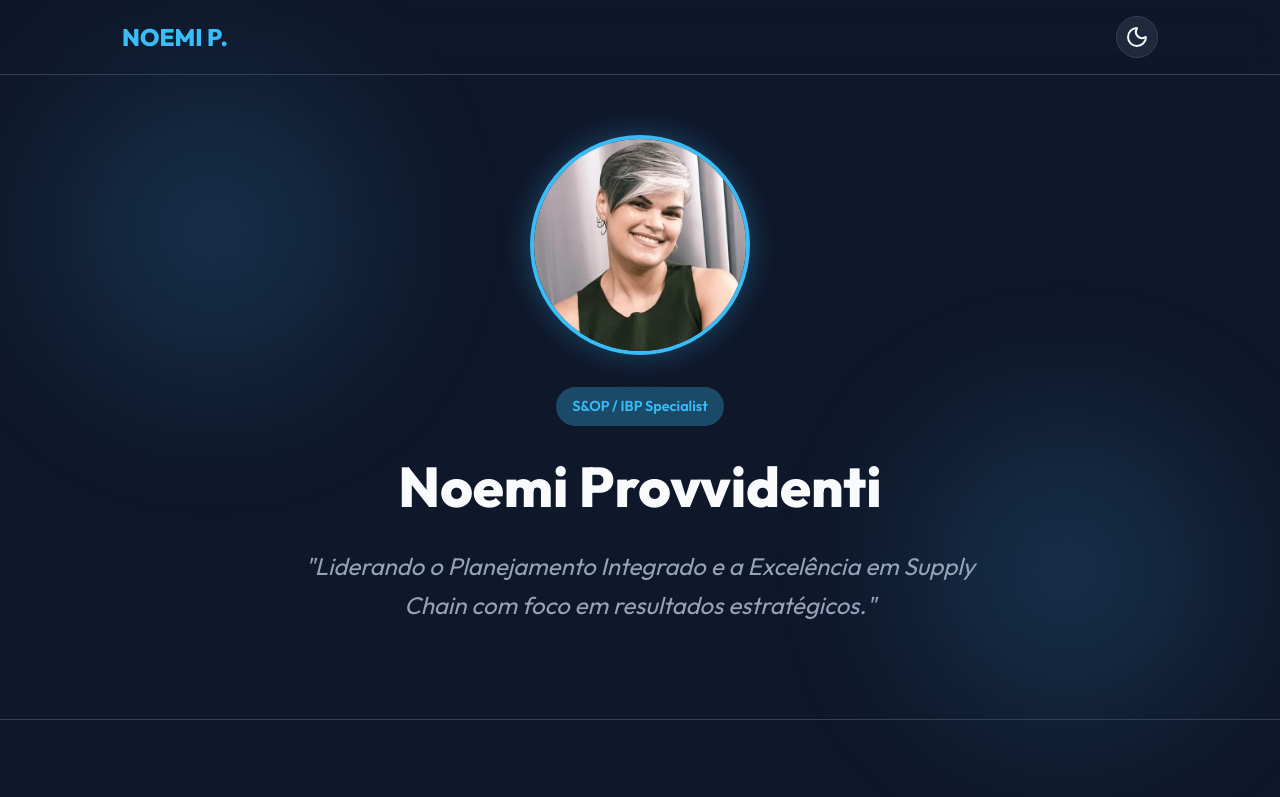
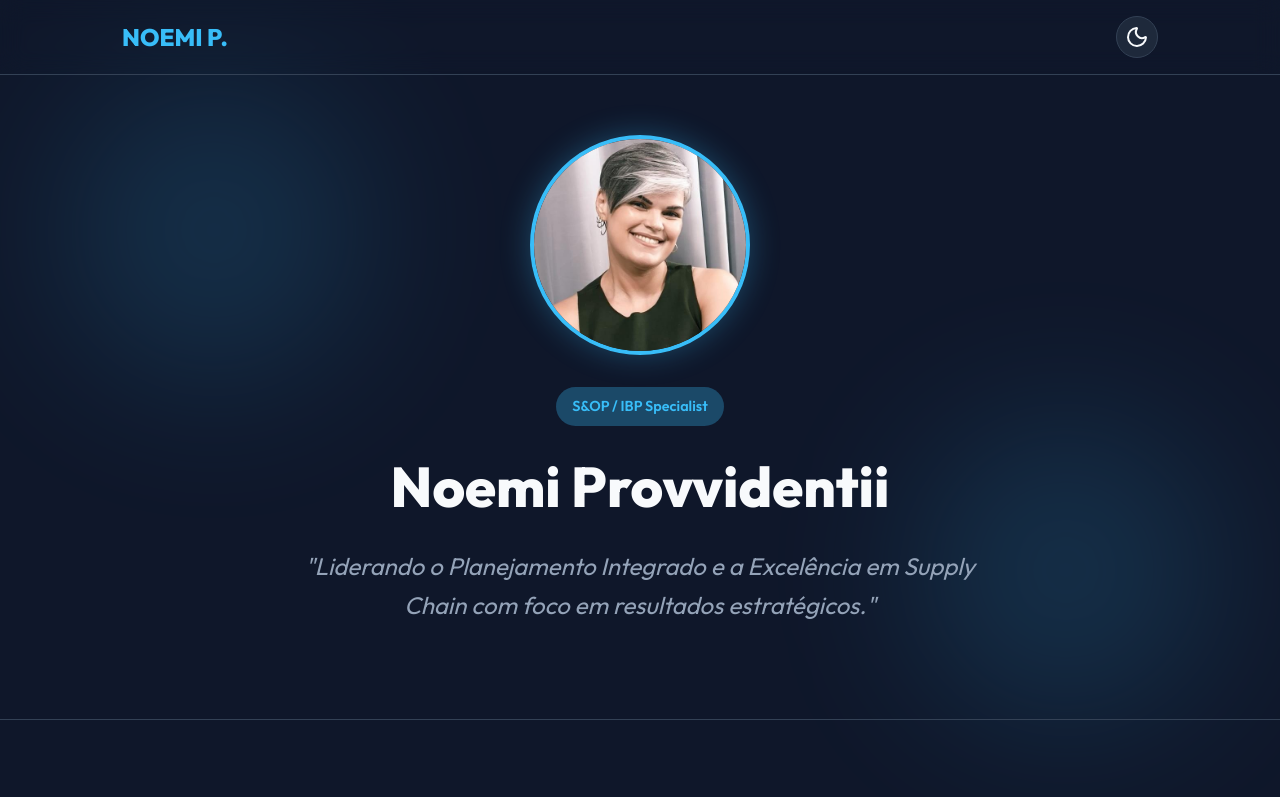
Before and after one commit to nprovvidentimba/CURRICULO_IA_BUILDERS, a plain HTML site: page index.html in a window 1280 px wide. Shown: the top 797 px of the page. Drawn offline with nearby package versions, Linux system fonts and the light colour scheme.

Commit message:
nome com dois "i"

```diff
--- a/index.html
+++ b/index.html
@@ -406,7 +406,7 @@
                 </div>
                 <div class="hero-text" data-aos="fade-up">
                     <span class="badge">S&OP / IBP Specialist</span>
-                    <h1>Noemi Provvidenti</h1>
+                    <h1>Noemi Provvidentii</h1>
                     <p>"Liderando o Planejamento Integrado e a Excelência em Supply Chain com foco em resultados
                         estratégicos."</p>
                 </div>
```
